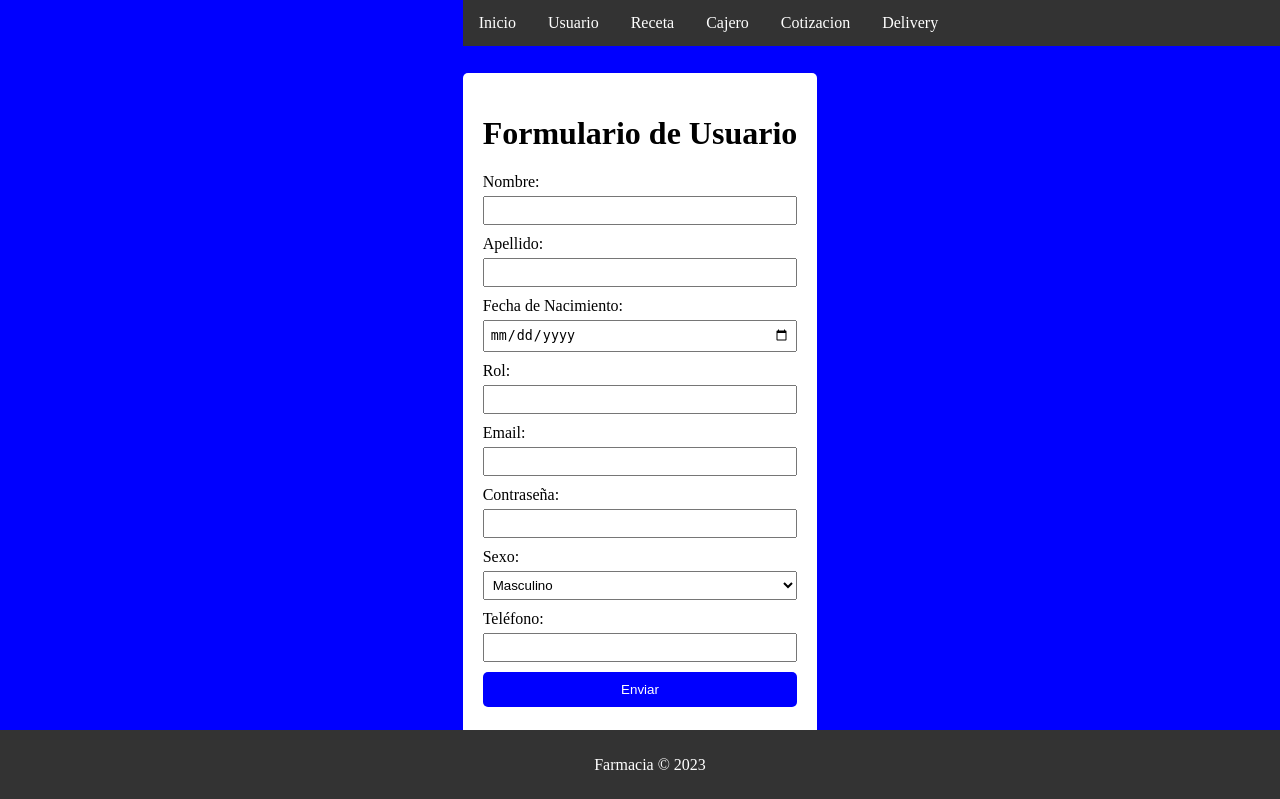
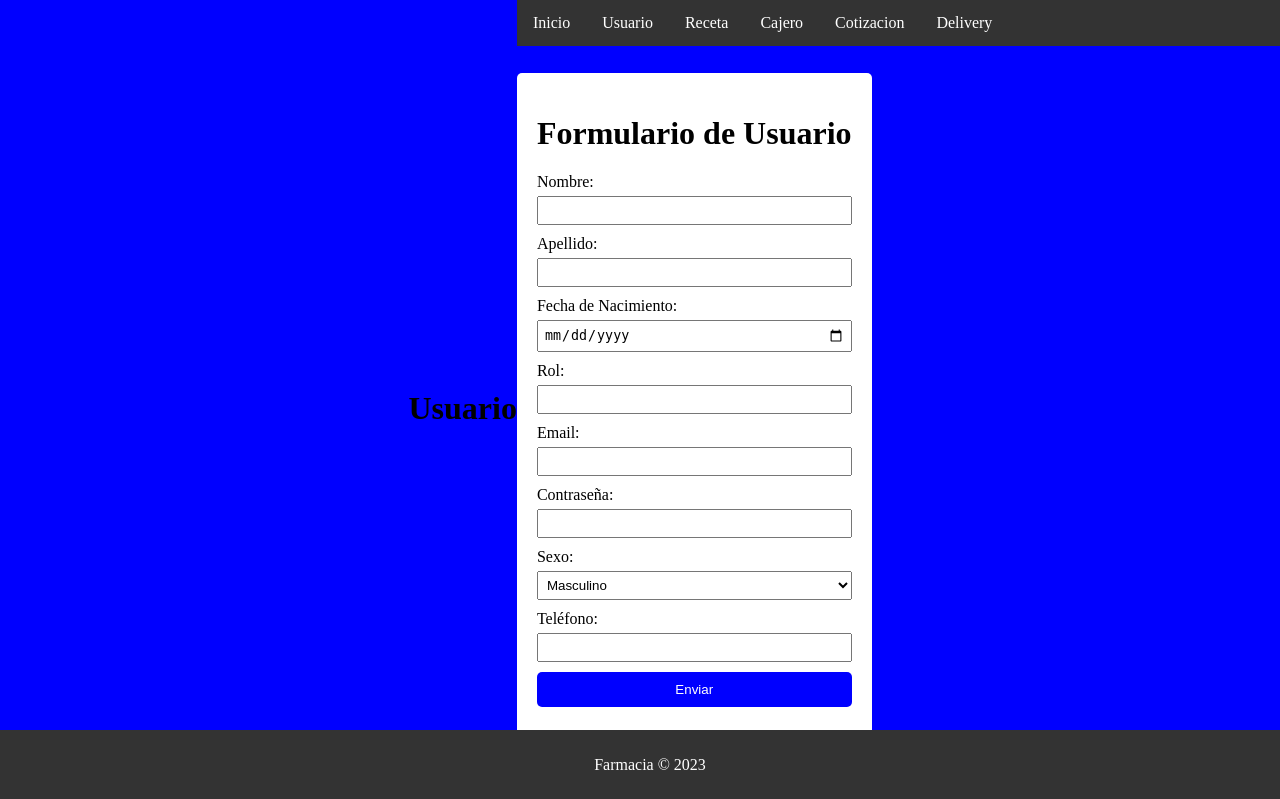
Before and after one commit to RenzoA21/Proyecto-DPB04, a Flask app: template templates/usuario.html in a window 1280 px wide. Shown: the top 799 px of the page. Run offline with Flask 3, Linux system fonts and the light colour scheme; the template is opened without the code that fills it, so the values that code supplies are empty; parts of the project's set-up code (start-up, migrations or seed data) failed here and were passed over.

Commit message:
Update usuario.html

```diff
--- a/templates/usuario.html
+++ b/templates/usuario.html
@@ -1,4 +1,7 @@
 <html>
+    <header>
+        <h1>Usuario</h1>
+    </header>
     <head>
         <title>Formulario de usuario</title>
         <link rel="stylesheet" href="/static/css/usuario.css" />
```
